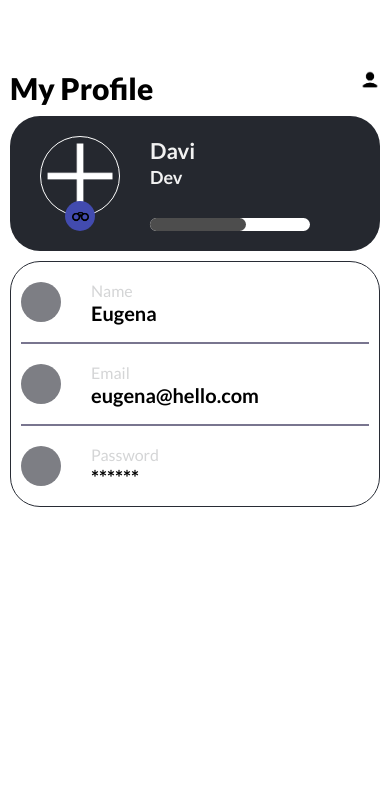
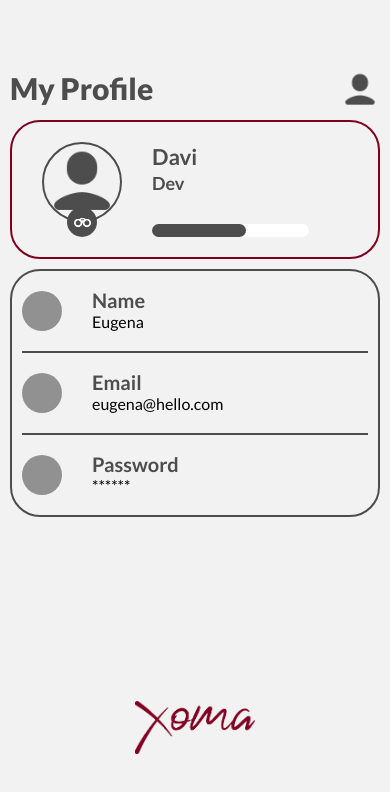
Before and after one commit to Boundless-App/XomaMobile, a React Native app: screen /Profile in a window 390 px wide. Shown: the top 792 px of the page. Built offline with nearby package versions, Linux system fonts and the light colour scheme.

Commit message:
Profile page

```diff
--- a/components/HorizontalCourseCard.js
+++ b/components/HorizontalCourseCard.js
@@ -1,4 +1,5 @@
 import React from "react";
+//import { BoxShadow } from "expo-react-native-shadow";
 import {
   View,
   Text,
@@ -10,15 +11,27 @@ import { ProgressBar } from "../components";
 
 import { SIZES, COLORS, FONTS, icons } from "../constants";
 
+// const shadowStyle = {
+//   width: 160,
+//   height: 170,
+//   color: "#000",
+//   border: 2,
+//   radius: 3,
+//   opacity: 0.2,
+//   x: 0,
+//   y: 3,
+//   style: { marginVertical: 5 }
+// }
+
 const HorizontalCourseCard = ({ containerStyle, course, onPress }) => {
   return (
+    // <BoxShadow setting={shadowStyle}>
       <TouchableOpacity
-      // elevation={5}
         style={{
           flexDirection: "row",
           borderRadius: SIZES.base,
           backgroundColor: COLORS.lightGray,
-        elevation: 15,
+          elevation: 5,
 
           ...containerStyle,
         }}
@@ -127,6 +140,7 @@ const HorizontalCourseCard = ({ containerStyle, course, onPress }) => {
           </View>
         </View>
       </TouchableOpacity>
+    //</BoxShadow>
   );
 };
 
--- a/components/LineDivider.js
+++ b/components/LineDivider.js
@@ -9,7 +9,7 @@ const LineDivider = ({ lineStyle }) => {
       style={{
         height: 2,
         width: "100%",
-        backgroundColor: COLORS.textGray,
+        backgroundColor: COLORS.primary,
         ...lineStyle,
       }}
     />
--- a/components/ProfileValue.js
+++ b/components/ProfileValue.js
@@ -21,7 +21,7 @@ const ProfileValue = ({ icons, label, value, onPress }) => {
           alignItems: "center",
           justifyContent: "center",
           borderRadius: 20,
-          backgroundColor: COLORS.lightGray4,
+          backgroundColor: COLORS.transparentBlack,
         }}
       >
         <Image
@@ -30,6 +30,7 @@ const ProfileValue = ({ icons, label, value, onPress }) => {
           style={{
             width: 25,
             height: 25,
+            tintColor: COLORS.white,
           }}
         />
       </View>
@@ -44,8 +45,8 @@ const ProfileValue = ({ icons, label, value, onPress }) => {
         {label && (
           <Text
             style={{
-              color: COLORS.lightGray3,
-              ...FONTS.body3,
+              color: COLORS.primary,
+              ...FONTS.h3,
             }}
           >
             {label}
@@ -53,7 +54,7 @@ const ProfileValue = ({ icons, label, value, onPress }) => {
         )}
         <Text
           style={{
-            ...FONTS.h3,
+            ...FONTS.body3,
           }}
         >
           {value}
--- a/constants/images.js
+++ b/constants/images.js
@@ -43,6 +43,7 @@ export const kidWantsBook = require("../assets/books/KidWantsBook.png");
 export const knowledge = require("../assets/books/Knowledge.jpg");
 export const ladyReading = require("../assets/books/LadyReading.png");
 export const seatedOnBooks = require("../assets/books/SeatedOnBooks.png");
+export const xomaLogo = require("../assets/images/xoma.png")
 
 export default {
   bookPackageLevel3,
@@ -87,5 +88,6 @@ export default {
   knowledge,
   ladyReading,
   seatedOnBooks,
+  xomaLogo
 
 };
--- a/package.json
+++ b/package.json
@@ -13,6 +13,7 @@
     "@react-navigation/native": "^6.0.6",
     "@react-navigation/stack": "^6.0.11",
     "expo": "~43.0.2",
+    "expo-react-native-shadow": "^1.0.3",
     "expo-status-bar": "~1.1.0",
     "react": "17.0.1",
     "react-dom": "17.0.1",
--- a/screens/CourseDescriptionScreen.js
+++ b/screens/CourseDescriptionScreen.js
@@ -280,8 +280,9 @@ const CourseDescriptionScreen = ({ route, navigation }) => {
         label="Enroll"
         contentContainerStyle={{
           height: "100%",
+          //width: "50%",
           paddingHorizontal: SIZES.padding,
-          // borderRadius: 20,
+          borderRadius: 30,
           backgroundColor: COLORS.caribbeanGreen,
         }}
         labelStyle={{
--- a/screens/CoursesScreen.js
+++ b/screens/CoursesScreen.js
@@ -24,7 +24,7 @@ const VerticalLineDivider = () => {
       }}
     >
       <View
-        style={{ flex: 1, borderLeftColor: COLORS.primary, borderLeftWidth: 1 }}
+        style={{ flex: 1, borderLeftColor: COLORS.lightGray, borderLeftWidth: 1 }}
       ></View>
     </View>
   );
@@ -66,7 +66,7 @@ const CoursesScreen = ({ navigation }) => {
                 style={{
                   marginLeft: SIZES.base,
                   ...FONTS.h3,
-                  color: COLORS.primary,
+                  color: COLORS.lightGray,
                 }}
               >
                 Resources
@@ -94,7 +94,7 @@ const CoursesScreen = ({ navigation }) => {
                 style={{
                   marginLeft: SIZES.base,
                   ...FONTS.h3,
-                  color: COLORS.primary,
+                  color: COLORS.lightGray,
                 }}
               >
                 Opportunities
@@ -148,7 +148,7 @@ const CoursesScreen = ({ navigation }) => {
     <View
       style={{
         flex: 1,
-        backgroundColor: COLORS.lightGray3,
+        backgroundColor: COLORS.secondary,
       }}
     >
       <View
@@ -163,7 +163,7 @@ const CoursesScreen = ({ navigation }) => {
       <View
         style={{
           flex: 9,
-          backgroundColor: COLORS.white,
+          backgroundColor: COLORS.lightGray,
           borderTopRightRadius: SIZES.radius * 2,
           borderTopLeftRadius: SIZES.radius * 2,
           overflow: "hidden",
--- a/screens/CoursesTabs/CourseDiscussion.js
+++ b/screens/CoursesTabs/CourseDiscussion.js
@@ -92,7 +92,7 @@ const CourseDiscussion = () => {
     <View
       style={{
         flex: 1,
-        backgroundColor: COLORS.white,
+        backgroundColor: COLORS.lightGray5,
       }}
     >
       {/* Discussion */}
--- a/screens/HomeScreen.js
+++ b/screens/HomeScreen.js
@@ -345,7 +345,7 @@ const HomeScreen = ({ navigation }) => {
             style={{
               marginTop: SIZES.base,
               marginBottom: SIZES.radius,
-              backgroundColor: COLORS.white,
+
             }}
           >
             {renderCoursesData()}
--- a/screens/ProfileScreen.js
+++ b/screens/ProfileScreen.js
@@ -26,14 +26,16 @@ const ProfileScreen = () => {
         <Text
           style={{
             ...FONTS.h1,
+            color: COLORS.primary
           }}
         >
           My Profile
         </Text>
+
         <Image
           source={icons.profile_icon}
           resizeMode="contain"
-          style={{ width: 20, height: 20 }}
+          style={{ width: 40, height: 40, tintColor: COLORS.primary }}
         />
       </View>
     );
@@ -48,7 +50,8 @@ const ProfileScreen = () => {
           paddingHorizontal: SIZES.radius,
           paddingVertical: 20,
           borderRadius: SIZES.radius,
-          backgroundColor: COLORS.darkBlue,
+          borderColor: COLORS.secondary,
+          borderWidth: 2,
         }}
       >
         {/* Profile Image */}
@@ -59,13 +62,14 @@ const ProfileScreen = () => {
           }}
         >
           <Image
-            source={icons.plus_icon}
+            source={icons.profile_icon}
             style={{
               width: "100%",
               height: "100%",
               borderRadius: 40,
-              borderWidth: 1,
-              borderColor: COLORS.white,
+              borderWidth: 2,
+              borderColor: COLORS.primary,
+              tintColor: COLORS.primary
             }}
           />
 
@@ -86,7 +90,7 @@ const ProfileScreen = () => {
                 alignItems: "center",
                 justifyContent: "center",
                 borderRadius: 15,
-                backgroundColor: COLORS.lightBlue,
+                backgroundColor: COLORS.primary,
               }}
             >
               <Image
@@ -95,6 +99,7 @@ const ProfileScreen = () => {
                 style={{
                   width: 17,
                   height: 17,
+                  tintColor: COLORS.white,
                 }}
               />
             </View>
@@ -111,7 +116,7 @@ const ProfileScreen = () => {
         >
           <Text
             style={{
-              color: COLORS.lightGray,
+              color: COLORS.primary,
               ...FONTS.h2,
             }}
           >
@@ -120,7 +125,7 @@ const ProfileScreen = () => {
 
           <Text
             style={{
-              color: COLORS.lightGray,
+              color: COLORS.primary,
               ...FONTS.h4,
             }}
           >
@@ -157,11 +162,39 @@ const ProfileScreen = () => {
     );
   }
 
+  function renderXomaLogo() {
+    return(
+      <View
+      style={{
+        // flex: 5,
+        // flexDirection: "row",
+        // position: "relative",
+        width: "100%",
+        //height: 300,
+        alignItems: "center",
+        justifyContent: "center",
+        marginBottom: 120,
+        //backgroundColor: COLORS.black,
+      }}
+      >
+        <Image
+        source={images.xomaLogo}
+        resizeMode="contain"
+        style={{
+          width: 120,
+          height: 120,
+          tintColor: COLORS.secondary,
+        }}
+        />
+
+      </View>
+    )
+  }
   return (
     <View
       style={{
         flex: 1,
-        backgroundColor: COLORS.white,
+        backgroundColor: COLORS.lightGray,
       }}
     >
       {/* Header */}
@@ -179,6 +212,9 @@ const ProfileScreen = () => {
         {/* Profile Section */}
         {renderProfileSection()}
       </ScrollView>
+
+      {/* Xoma Logo */}
+      {renderXomaLogo()}
     </View>
   );
 };
@@ -187,9 +223,9 @@ const styles = StyleSheet.create({
   profileSectionContainer: {
     marginTop: SIZES.padding,
     paddingHorizontal: SIZES.padding,
-    borderWidth: 1,
+    borderWidth: 2,
     borderRadius: SIZES.radius,
-    borderColor: COLORS.gray1,
+    borderColor: COLORS.primary,
   },
 });
 export default ProfileScreen;
```
Also changed, not shown: assets/images/xoma.png (added), 1 other file (tests, documents, lock files or other folders). Lines whose indentation alone changed are shown as unchanged.
